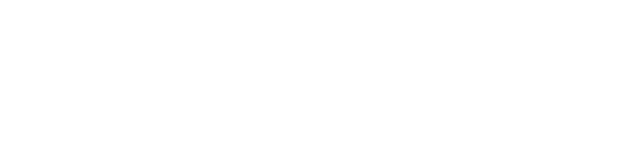
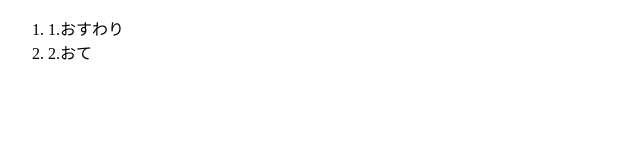
Before and after one commit to shiromike/yuke, a plain HTML site: page a.html in a window 1280 px wide. Shown: the whole page, without its empty margins (0-640 px from the left). Drawn offline with Linux system fonts and the light colour scheme.

Commit message:
Update a.html

```diff
--- a/a.html
+++ b/a.html
@@ -8,4 +8,9 @@
   <title>おいぬさまのファンサービス</title>
 </head>
 <body>
+ <!--<a id="def">ここがdefの場所</a>-->
+ <ol>
+ <li>1.おすわり</li>
+
+ <li>2.おて</li>
 </body>
```
